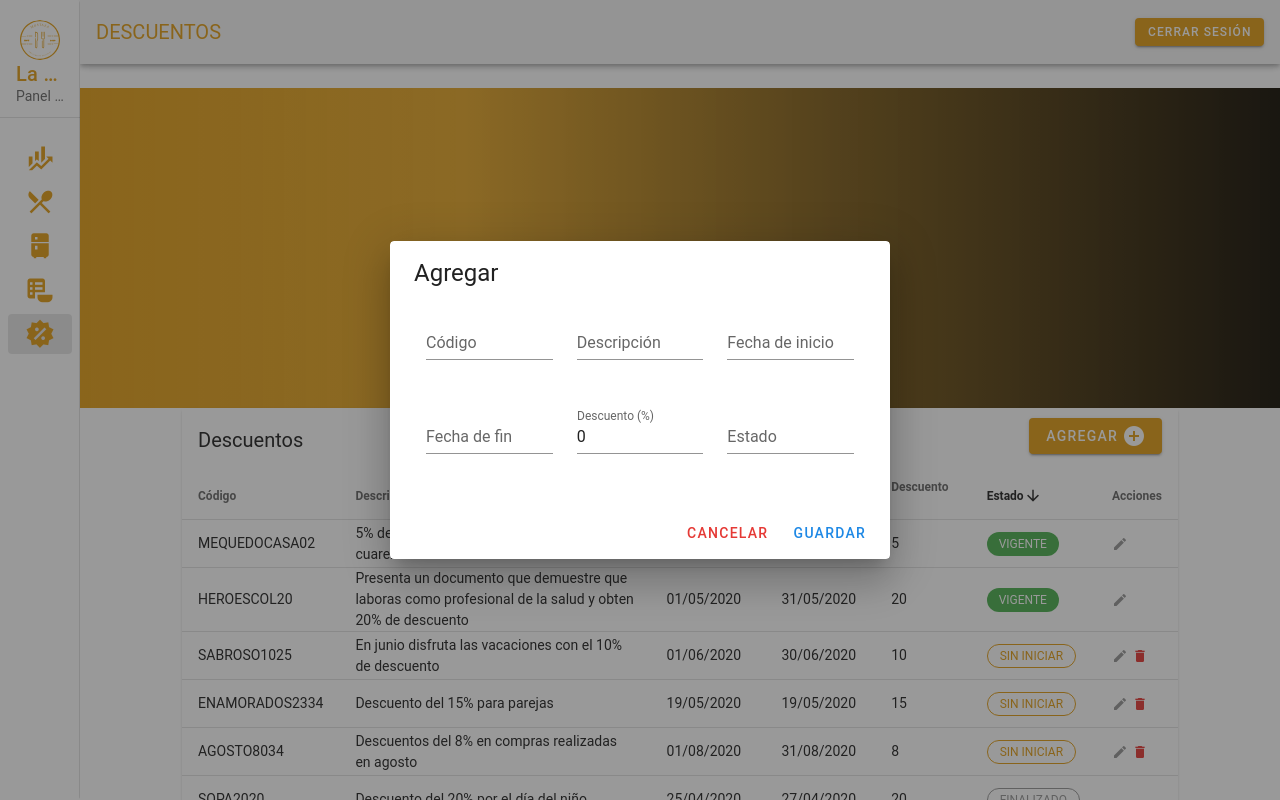
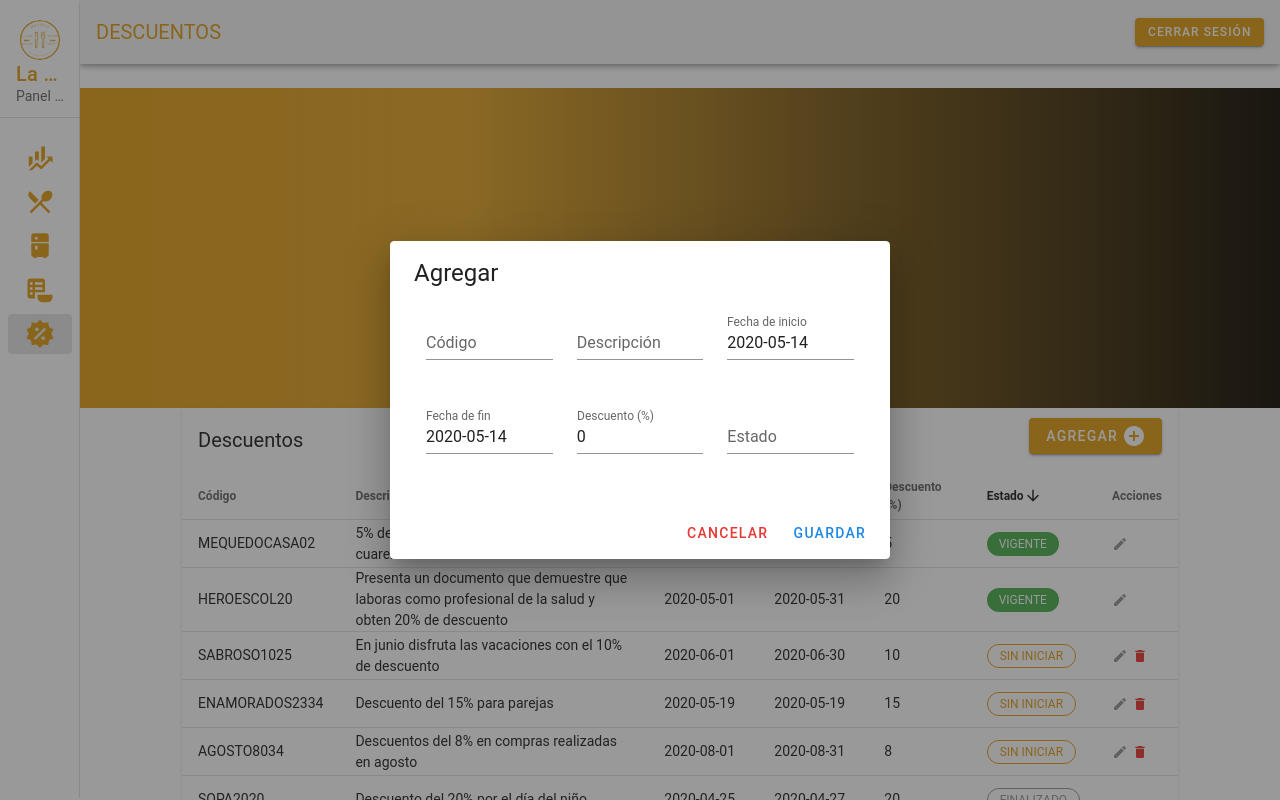
Before and after one commit to Yenniferh/La-mostaza, a Vue app: page /admin/descuentos in a window 1280 px wide. Both pictures are taken after a click on the button "AGREGAR". Shown: the top 800 px of the page. Built offline with nearby package versions, Linux system fonts and the light colour scheme; a small style sheet from the web is missing.

Commit message:
Fixing: details

```diff
--- a/src/components/Home/Contact.vue
+++ b/src/components/Home/Contact.vue
@@ -9,7 +9,7 @@
           height="95%"
         />
       </v-col>
-      <v-col cols="12" xs="12" sm="6">
+      <v-col cols="12" xs="12" sm="6" :class="this.$vuetify.breakpoint.xsOnly && 'mt-3'">
         <h2 class="display-2 primary--text text-capitalize text-justify">¡Contáctanos!</h2>
 
         <h3 class="title mt-3">
--- a/src/components/Home/Hero.vue
+++ b/src/components/Home/Hero.vue
@@ -1,11 +1,11 @@
 <template>
   <v-container id="inicio" fluid class="hero--container white--text fill-height mt-4 pa-0">
-    <v-row no-gutters>
+    <v-row no-gutters :class="this.$vuetify.breakpoint.xsOnly && 'py-6'">
       <v-col cols="12" xs="12">
         <v-img
-          :src="require('../../assets/images/chef.jpg')"
+          :src="require('@/assets/images/chef.jpg')"
+          :lazy-src="require('@/assets/images/chef-min.jpg')"
           aspect-ratio="1.7"
-          :lazy-src="require('../../assets/images/chef-min.jpg')"
         >
           <v-container class="hero--gradient fill-height pa-0 ma-0">
             <v-row align="center" class="ml-8" no-gutters>
--- a/src/views/Descuentos.vue
+++ b/src/views/Descuentos.vue
@@ -8,6 +8,7 @@
             :headers="headers"
             :items="discounts"
             sort-by="state"
+            calculate-widths
             sort-desc
             class="elevation-1"
           >
@@ -24,7 +25,7 @@
                   </template>
                   <v-card>
                     <v-card-title>
-                      <span class="headline">Agregar</span>
+                      <span class="headline">{{formTitle}}</span>
                     </v-card-title>
 
                     <v-card-text>
@@ -37,10 +38,63 @@
                             <v-text-field v-model="editedItem.description" label="Descripción"></v-text-field>
                           </v-col>
                           <v-col cols="12" sm="6" md="4">
-                            <v-text-field v-model="editedItem.startDate" label="Fecha de inicio"></v-text-field>
+                            <v-menu
+                              ref="menu2"
+                              v-model="menu2"
+                              :close-on-content-click="false"
+                              :return-value.sync="editedItem.startDate"
+                              transition="scale-transition"
+                              offset-y
+                              min-width="290px"
+                            >
+                              <template v-slot:activator="{ on }">
+                                <v-text-field
+                                  v-model="editedItem.startDate"
+                                  label="Fecha de inicio"
+                                  readonly
+                                  v-on="on"
+                                ></v-text-field>
+                              </template>
+                              <v-date-picker v-model="editedItem.startDate" no-title scrollable>
+                                <v-spacer></v-spacer>
+                                <v-btn text color="primary" @click="menu2 = false">Cancel</v-btn>
+                                <v-btn
+                                  text
+                                  color="primary"
+                                  @click="$refs.menu2.save(editedItem.startDate)"
+                                >OK</v-btn>
+                              </v-date-picker>
+                            </v-menu>
+                            <!-- <v-text-field v-model="editedItem.startDate" label="Fecha de inicio"></v-text-field> -->
                           </v-col>
                           <v-col cols="12" sm="6" md="4">
-                            <v-text-field v-model="editedItem.finishDate" label="Fecha de fin"></v-text-field>
+                            <v-menu
+                              ref="menu"
+                              v-model="menu"
+                              :close-on-content-click="false"
+                              :return-value.sync="editedItem.finishDate"
+                              transition="scale-transition"
+                              offset-y
+                              min-width="290px"
+                            >
+                              <template v-slot:activator="{ on }">
+                                <v-text-field
+                                  v-model="editedItem.finishDate"
+                                  label="Fecha de fin"
+                                  readonly
+                                  v-on="on"
+                                ></v-text-field>
+                              </template>
+                              <v-date-picker v-model="editedItem.finishDate" no-title scrollable>
+                                <v-spacer></v-spacer>
+                                <v-btn text color="primary" @click="menu = false">Cancel</v-btn>
+                                <v-btn
+                                  text
+                                  color="primary"
+                                  @click="$refs.menu.save(editedItem.finishDate)"
+                                >OK</v-btn>
+                              </v-date-picker>
+                            </v-menu>
                           </v-col>
                           <v-col cols="12" sm="6" md="4">
                             <v-text-field v-model="editedItem.discount" label="Descuento (%)"></v-text-field>
@@ -62,32 +116,26 @@
               </v-toolbar>
             </template>
             <template v-slot:item.actions="{ item }">
-              <v-tooltip top>
+              <v-tooltip v-if="item.state != 'FINALIZADO'" top>
                 <template v-slot:activator="{ on }">
                   <v-icon
                     color="accent"
                     small
-                    v-if="item.state != 'FINALIZADO'"
                     class="mr-1"
                     @click="editItem(item)"
                     v-on="on"
                   >mdi-pencil</v-icon>
                 </template>
-                <span>Generar orden</span>
+                <span>Editar descuento</span>
               </v-tooltip>
-              <v-tooltip top>
+              <v-tooltip v-if="item.state == 'SIN INICIAR'" top>
                 <template v-slot:activator="{ on }">
-                  <v-icon
-                    color="red darken-1"
-                    small
-                    v-if="item.state == 'SIN INICIAR'"
-                    @click="deleteItem(item)"
-                    v-on="on"
-                  >mdi-delete</v-icon>
+                  <v-icon color="red darken-1" small @click="deleteItem(item)" v-on="on">mdi-delete</v-icon>
                 </template>
-                <span>Eliminar orden</span>
+                <span>Eliminar descuento</span>
               </v-tooltip>
             </template>
+            <!-- Row chips -->
             <template v-slot:item.state="{ item }">
               <v-chip
                 :color="getColor(item.state)"
@@ -117,9 +165,9 @@ export default {
         value: "code"
       },
       { text: "Descripción", value: "description" },
-      { text: "Fecha de inicio", value: "startDate" },
-      { text: "Fecha de fin", value: "finishDate" },
-      { text: "Descuento", value: "discount" },
+      { text: "Fecha de inicio", value: "startDate", width: "110" },
+      { text: "Fecha de fin", value: "finishDate", width: "110" },
+      { text: "Descuento (%)", value: "discount" },
       { text: "Estado", value: "state" },
       { text: "Acciones", value: "actions", sortable: false }
     ],
@@ -128,24 +176,26 @@ export default {
     editedItem: {
       code: "",
       description: "",
-      startDate: "",
-      finishDate: "",
+      startDate: new Date().toISOString().substr(0, 10),
+      finishDate: new Date().toISOString().substr(0, 10),
       discount: 0,
       state: ""
     },
     defaultItem: {
       code: "",
       description: "",
-      startDate: "",
-      finishDate: "",
+      startDate: new Date().toISOString().substr(0, 10),
+      finishDate: new Date().toISOString().substr(0, 10),
       discount: 0,
       state: ""
-    }
+    },
+    menu: false,
+    menu2: false
   }),
 
   computed: {
     formTitle() {
-      return this.editedIndex === -1 ? "New Item" : "Edit Item";
+      return this.editedIndex === -1 ? "Agregar" : "Editar";
     }
   },
 
@@ -165,16 +215,16 @@ export default {
         {
           code: "SOPA2020",
           description: "Descuento del 20% por el día del niño",
-          startDate: "25/04/2020",
-          finishDate: "27/04/2020",
+          startDate: "2020-04-25",
+          finishDate: "2020-04-27",
           discount: 20,
           state: "FINALIZADO"
         },
         {
           code: "MADRE3001",
           description: "Descuento del 30% por el día de la madre",
-          startDate: "09/05/2020",
-          finishDate: "16/05/2020",
+          startDate: "2020-05-09",
+          finishDate: "2020-05-16",
           discount: 30,
           state: "FINALIZADO"
         },
@@ -182,24 +232,24 @@ export default {
           code: "SABROSO1025",
           description:
             "En junio disfruta las vacaciones con el 10% de descuento",
-          startDate: "01/06/2020",
-          finishDate: "30/06/2020",
+          startDate: "2020-06-01",
+          finishDate: "2020-06-30",
           discount: 10,
           state: "SIN INICIAR"
         },
         {
           code: "MEQUEDOCASA02",
           description: "5% de descuento en compras durante la cuarentena",
-          startDate: "10/05/2020",
-          finishDate: "01/06/2020",
+          startDate: "2020-05-10",
+          finishDate: "2020-06-01",
           discount: 5,
           state: "VIGENTE"
         },
         {
           code: "ENAMORADOS2334",
           description: "Descuento del 15% para parejas",
-          startDate: "19/05/2020",
-          finishDate: "19/05/2020",
+          startDate: "2020-05-19",
+          finishDate: "2020-05-19",
           discount: 15,
           state: "SIN INICIAR"
         },
@@ -207,32 +257,32 @@ export default {
           code: "HEROESCOL20",
           description:
             "Presenta un documento que demuestre que laboras como profesional de la salud y obten 20% de descuento",
-          startDate: "01/05/2020",
-          finishDate: "31/05/2020",
+          startDate: "2020-05-01",
+          finishDate: "2020-05-31",
           discount: 20,
           state: "VIGENTE"
         },
         {
           code: "CARNAVAL88",
           description: "Descuento del 8% en las compras realizadas en carnaval",
-          startDate: "22/02/2020",
-          finishDate: "25/02/2020",
+          startDate: "2020-02-22",
+          finishDate: "2020-02-25",
           discount: 8,
           state: "FINALIZADO"
         },
         {
           code: "SEMANASANTA33",
           description: "Descuento por semana santa del 30%",
-          startDate: "05/04/2020",
-          finishDate: "11/04/2020",
+          startDate: "2020-04-05",
+          finishDate: "2020-04-11",
           discount: 30,
           state: "FINALIZADO"
         },
         {
           code: "AGOSTO8034",
           description: "Descuentos del 8% en compras realizadas en agosto",
-          startDate: "01/08/2020",
-          finishDate: "31/08/2020",
+          startDate: "2020-08-01",
+          finishDate: "2020-08-31",
           discount: 8,
           state: "SIN INICIAR"
         }
--- a/src/views/Menu.vue
+++ b/src/views/Menu.vue
@@ -11,27 +11,34 @@
                 <v-spacer></v-spacer>
                 <v-dialog v-model="dialog" max-width="500px">
                   <template v-slot:activator="{ on }">
-                    <v-btn color="primary" dark class="mb-2" v-on="on">New Item</v-btn>
+                    <v-btn color="primary" dark class="mb-2" v-on="on">
+                      Agregar
+                      <v-icon class="ml-1">mdi-plus-circle</v-icon>
+                    </v-btn>
                   </template>
                   <v-card>
                     <v-card-title>
-                      <span class="headline">{{ formTitle }}</span>
+                      <span class="headline">Agregar plato</span>
                     </v-card-title>
 
                     <v-card-text>
                       <v-container>
                         <v-row>
-                          <v-col cols="12" sm="6" md="4">
+                          <v-col cols="12" sm="12">
                             <v-text-field v-model="editedItem.name" label="Nombre"></v-text-field>
                           </v-col>
-                          <v-col cols="12" sm="6" md="4">
-                            <v-text-field v-model="editedItem.calories" label="Descripción"></v-text-field>
+                          <v-col cols="12" sm="12">
+                            <v-text-field v-model="editedItem.description" label="Descripción"></v-text-field>
                           </v-col>
-                          <v-col cols="12" sm="6" md="4">
-                            <v-text-field v-model="editedItem.fat" label="Categoría"></v-text-field>
+                          <v-col cols="12" sm="6">
+                            <v-select
+                              :items="selectOptions"
+                              label="Categoría"
+                              v-model="editedItem.category"
+                            ></v-select>
                           </v-col>
-                          <v-col cols="12" sm="6" md="4">
-                            <v-text-field v-model="editedItem.carbs" label="Precio"></v-text-field>
+                          <v-col cols="12" sm="6">
+                            <v-text-field v-model="editedItem.price" label="Precio"></v-text-field>
                           </v-col>
                           <!-- <v-col cols="12" sm="6" md="4">
                           <v-text-field v-model="editedItem.protein" label="Protein (g)"></v-text-field>
@@ -42,16 +49,32 @@
 
                     <v-card-actions>
                       <v-spacer></v-spacer>
-                      <v-btn color="blue darken-1" text @click="close">Cancel</v-btn>
-                      <v-btn color="blue darken-1" text @click="save">Save</v-btn>
+                      <v-btn color="red darken-1" text @click="close">Cancelar</v-btn>
+                      <v-btn color="blue darken-1" text @click="save">Guardar</v-btn>
                     </v-card-actions>
                   </v-card>
                 </v-dialog>
               </v-toolbar>
             </template>
             <template v-slot:item.actions="{ item }">
-              <v-icon small class="mr-2" @click="editItem(item)">mdi-pencil</v-icon>
-              <v-icon small @click="deleteItem(item)">mdi-delete</v-icon>
+              <v-tooltip top>
+                <template v-slot:activator="{ on }">
+                  <v-icon
+                    color="accent"
+                    small
+                    class="mr-1"
+                    @click="editItem(item)"
+                    v-on="on"
+                  >mdi-pencil</v-icon>
+                </template>
+                <span>Editar plato</span>
+              </v-tooltip>
+              <v-tooltip top>
+                <template v-slot:activator="{ on }">
+                  <v-icon color="red darken-1" small @click="deleteItem(item)" v-on="on">mdi-delete</v-icon>
+                </template>
+                <span>Eliminar plato</span>
+              </v-tooltip>
             </template>
             <template v-slot:no-data>
               <v-btn color="primary" @click="initialize">Reset</v-btn>
@@ -74,9 +97,9 @@ export default {
         sortable: false,
         value: "name"
       },
-      { text: "Descripción", value: "calories" },
-      { text: "Categoría", value: "fat" },
-      { text: "Precio", value: "carbs" },
+      { text: "Descripción", value: "description" },
+      { text: "Categoría", value: "category" },
+      { text: "Precio", value: "price" },
       // { text: "Protein (g)", value: "protein" },
       { text: "Actions", value: "actions", sortable: false }
     ],
@@ -84,18 +107,19 @@ export default {
     editedIndex: -1,
     editedItem: {
       name: "",
-      calories: 0,
-      fat: 0,
-      carbs: 0
+      description: "",
+      category: "",
+      price: 0
       // protein: 0
     },
     defaultItem: {
       name: "",
-      calories: 0,
-      fat: 0,
-      carbs: 0
+      description: "",
+      category: "",
+      price: 0
       // protein: 0
-    }
+    },
+    selectOptions: ["Desayuno", "Almuerzo", "Cena", "Postre", "Otro"]
   }),
 
   computed: {
@@ -119,72 +143,72 @@ export default {
       this.desserts = [
         {
           name: "Yogurt Suizo",
-          calories: "Delicioso yogurt exportado",
-          fat: "Desayuno",
-          carbs: 3800
+          description: "Delicioso yogurt exportado",
+          category: "Desayuno",
+          price: 3800
           // protein: 4.0
         },
         {
           name: "Filete de salmón marinado",
-          calories: "Jugoso filete de salmón bañado en salsa de naranja",
-          fat: "Almuerzo",
-          carbs: 37000
+          description: "Jugoso filete de salmón bañado en salsa de naranja",
+          category: "Almuerzo",
+          price: 37000
           // protein: 4.3
         },
         {
           name: "Eclair",
-          calories: "Delicioso postre de leche con mermelada de melocotón",
-          fat: "Postre",
-          carbs: 8900
+          description: "Delicioso postre de leche con mermelada de melocotón",
+          category: "Postre",
+          price: 8900
           // protein: 6.0
         },
         {
           name: "Cupcake",
-          calories: "Disfruta esta tentación",
-          fat: "Postre",
-          carbs: 2500
+          description: "Disfruta esta tentación",
+          category: "Postre",
+          price: 2500
           // protein: 4.3
         }
         // {
         //   name: "Gingerbread",
-        //   calories: 356,
-        //   fat: 16.0,
-        //   carbs: 49
+        //   description: 356,
+        //   category: 16.0,
+        //   price: 49
         //   // protein: 3.9
         // },
         // {
         //   name: "Jelly bean",
-        //   calories: 375,
-        //   fat: 0.0,
-        //   carbs: 94
+        //   description: 375,
+        //   category: 0.0,
+        //   price: 94
         //   // protein: 0.0
         // },
         // {
         //   name: "Lollipop",
-        //   calories: 392,
-        //   fat: 0.2,
-        //   carbs: 98
+        //   description: 392,
+        //   category: 0.2,
+        //   price: 98
         //   // protein: 0
         // },
         // {
         //   name: "Honeycomb",
-        //   calories: 408,
-        //   fat: 3.2,
-        //   carbs: 87
+        //   description: 408,
+        //   category: 3.2,
+        //   price: 87
         //   // protein: 6.5
         // },
         // {
         //   name: "Donut",
-        //   calories: 452,
-        //   fat: 25.0,
-        //   carbs: 51
+        //   description: 452,
+        //   category: 25.0,
+        //   price: 51
         //   // protein: 4.9
         // },
         // {
         //   name: "KitKat",
-        //   calories: 518,
-        //   fat: 26.0,
-        //   carbs: 65
+        //   description: 518,
+        //   category: 26.0,
+        //   price: 65
         //   // protein: 7
         // }
       ];
```
Also changed, not shown: src/components/Home/Menu.vue (+10 -8 lines), src/layout/HomeLayout.vue (+33 -0 lines), src/views/Inventario.vue (+22 -9 lines), src/views/Ordenes.vue (+3 -10 lines).
